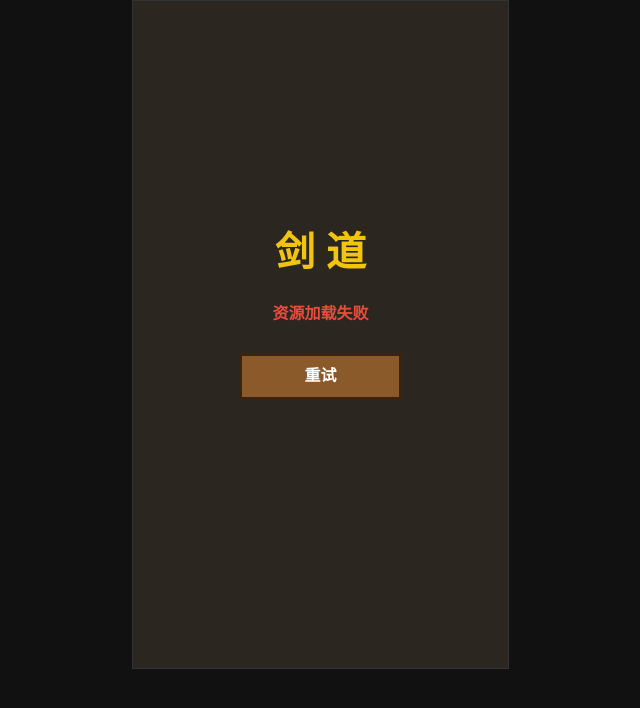
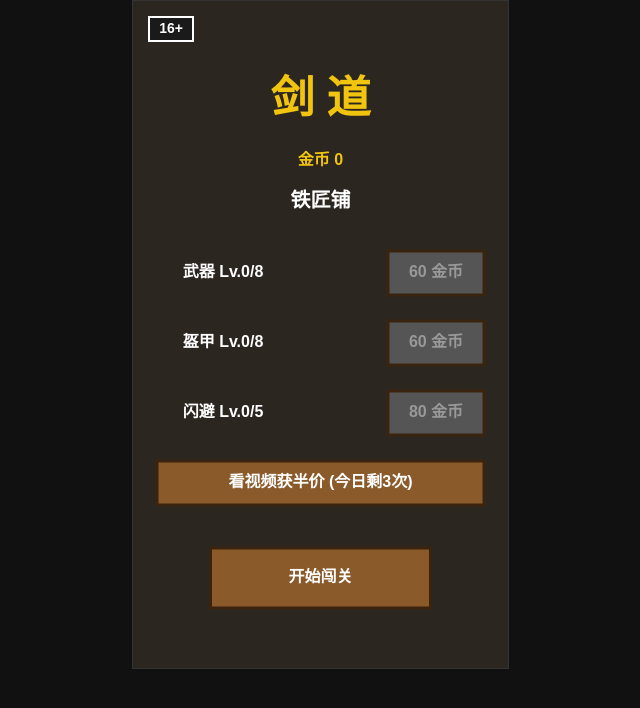
Before and after one commit to yangjiabin26/minigame-jiandao, a website: page minigame-jiandao/dev/index.html in a window 1280 px wide. Shown: the whole page, without its empty margins (320-960 px from the left). Drawn offline with Linux system fonts and the light colour scheme.

Commit message:
fix: dev harness 提供浏览器真实资源加载（base标签+XHR/Image覆盖）
Co-Authored-By: Claude Fable 5 <noreply@anthropic.com>

```diff
--- a/minigame-jiandao/dev/boot.js
+++ b/minigame-jiandao/dev/boot.js
@@ -1,4 +1,5 @@
 // 极简同步 CommonJS 加载器：仅本地开发用
+/* global Image */
 (function () {
   const cache = {};
   function resolve(base, path) {
@@ -28,6 +29,19 @@
   const canvas = document.getElementById('game');
   const { createMockPlatform } = load('src/platform/mock.js');
   const platform = createMockPlatform({ canvas, width: 375, height: 667 });
+
+  // 浏览器真实资源实现：覆盖 mock 的 Node 假 readJson/createImage
+  platform.readJson = function (p) {
+    try {
+      const xhr = new XMLHttpRequest();
+      xhr.open('GET', p, false);
+      xhr.send();
+      return xhr.status === 200 ? JSON.parse(xhr.responseText) : null;
+    } catch (e) {
+      return null;
+    }
+  };
+  platform.createImage = function () { return new Image(); };
 
   // 把 mock 注入 platform/index 的缓存，让 main.js 拿到带 canvas 的实例
   const platformIndex = load('src/platform/index.js');
--- a/minigame-jiandao/dev/index.html
+++ b/minigame-jiandao/dev/index.html
@@ -1,6 +1,6 @@
 <!DOCTYPE html>
 <html>
-<head><meta charset="utf-8"><title>剑道 - dev</title>
+<head><base href="../"><meta charset="utf-8"><title>剑道 - dev</title>
 <style>body{margin:0;background:#111;display:flex;justify-content:center}canvas{border:1px solid #333}</style>
 </head>
 <body>
```
